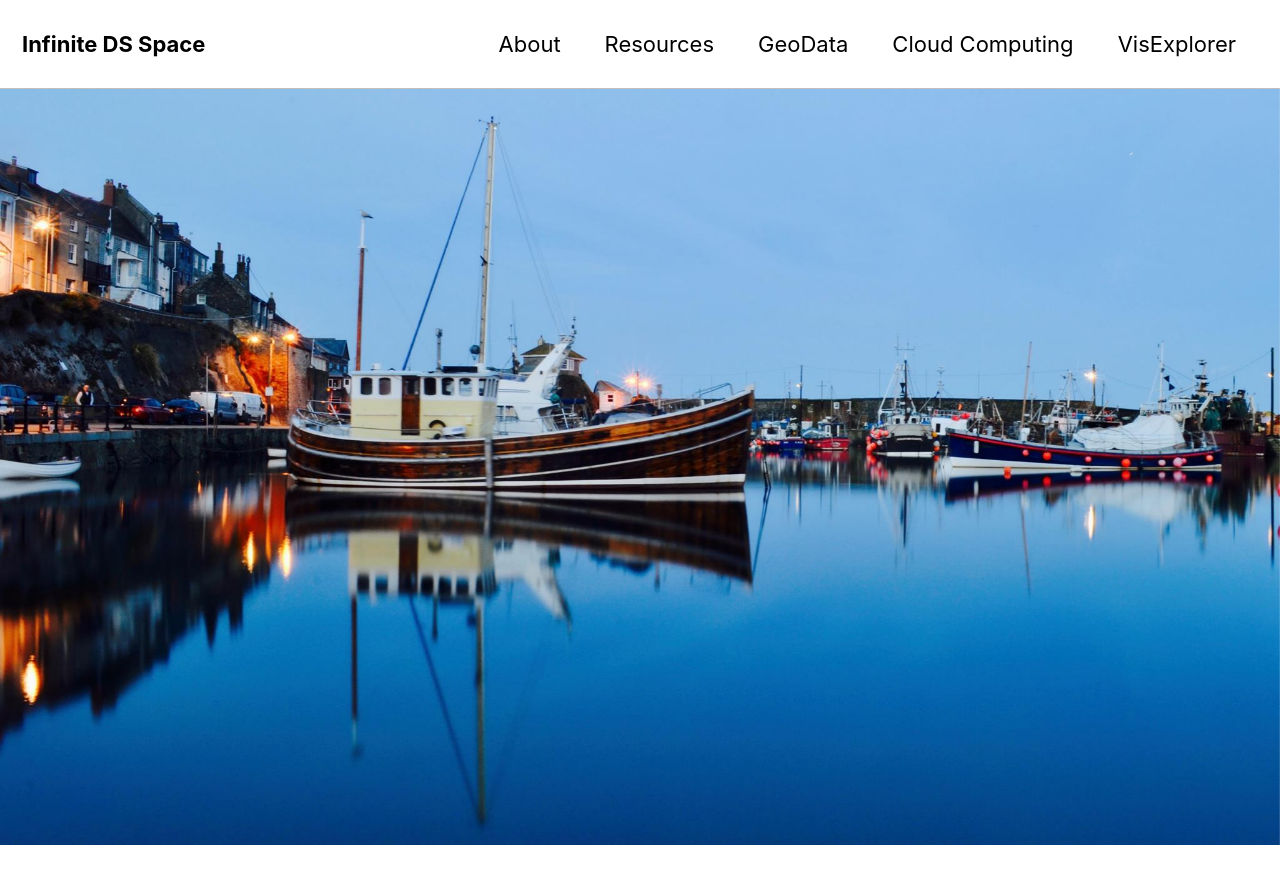
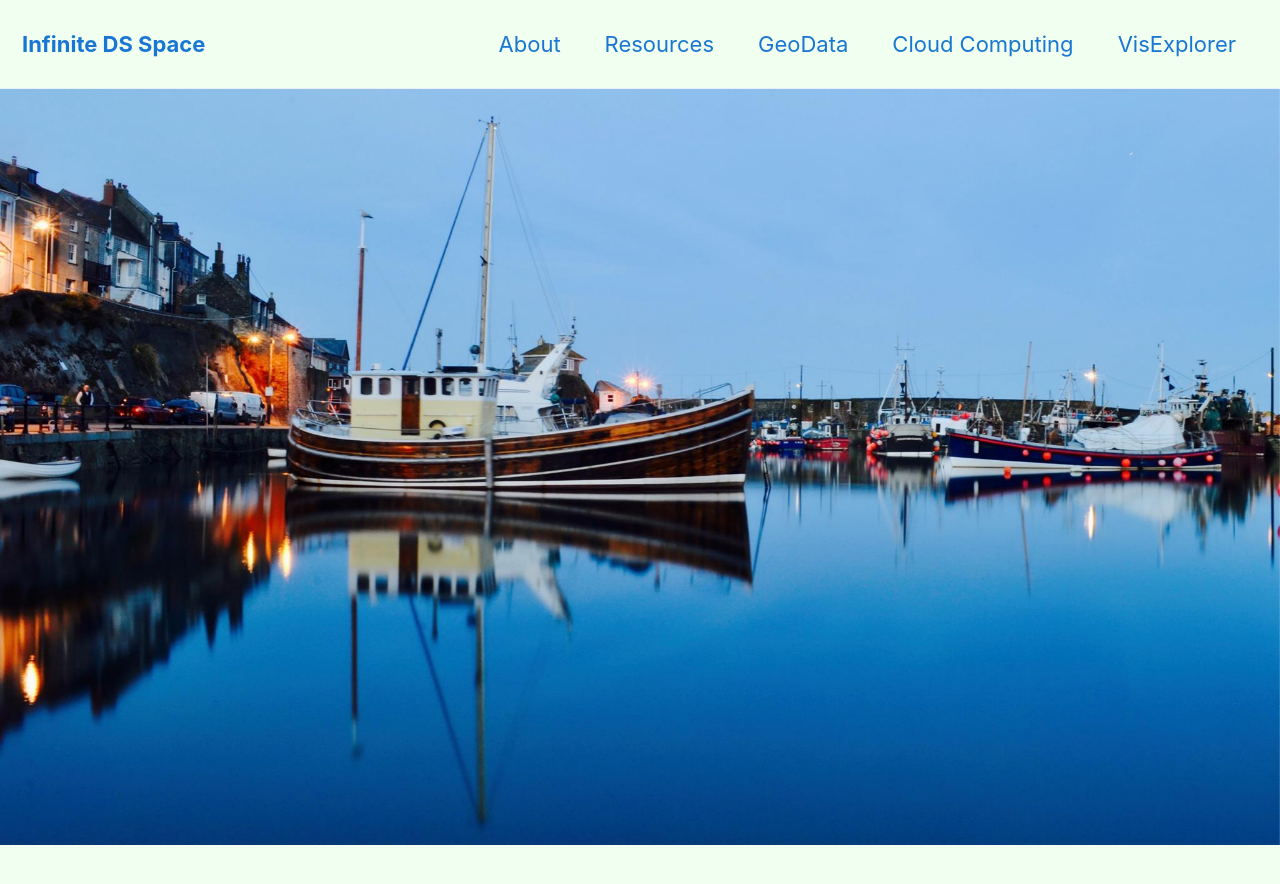
Before and after one commit to ns3115neha/ns3115neha.github.io, a Jekyll site: the page built from index.html, in a window 1280 px wide and 900 px high. Shown: the top 884 px of the window. Built offline with Jekyll 4.4.1, drawn with Linux system fonts in a browser that asks for light colours; cached includes are drawn as plain includes; nearby versions of some CDN libraries; the list of posts is cut into pages by our own code.

Commit message:
Update _config.yml

```diff
--- a/_config.yml
+++ b/_config.yml
@@ -12,7 +12,7 @@
 
 # theme                  : "minimal-mistakes-jekyll"
 # remote_theme           : "mmistakes/minimal-mistakes"
-minimal_mistakes_skin    : "contrast" # "air", "aqua", "contrast", "dark", "dirt", "neon", "mint", "plum", "sunrise" ,'default'
+minimal_mistakes_skin    : "aqua" # "air", "aqua", "contrast", "dark", "dirt", "neon", "mint", "plum", "sunrise" ,'default'
 
 # Site Settings
 locale                   : "en-US"
```
